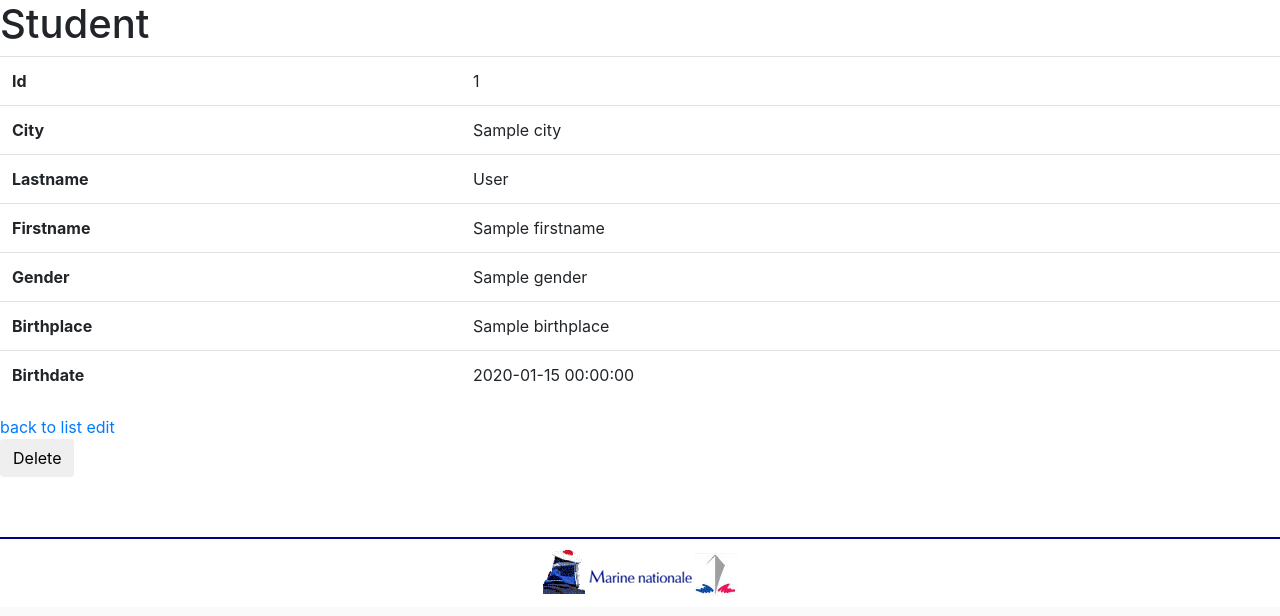
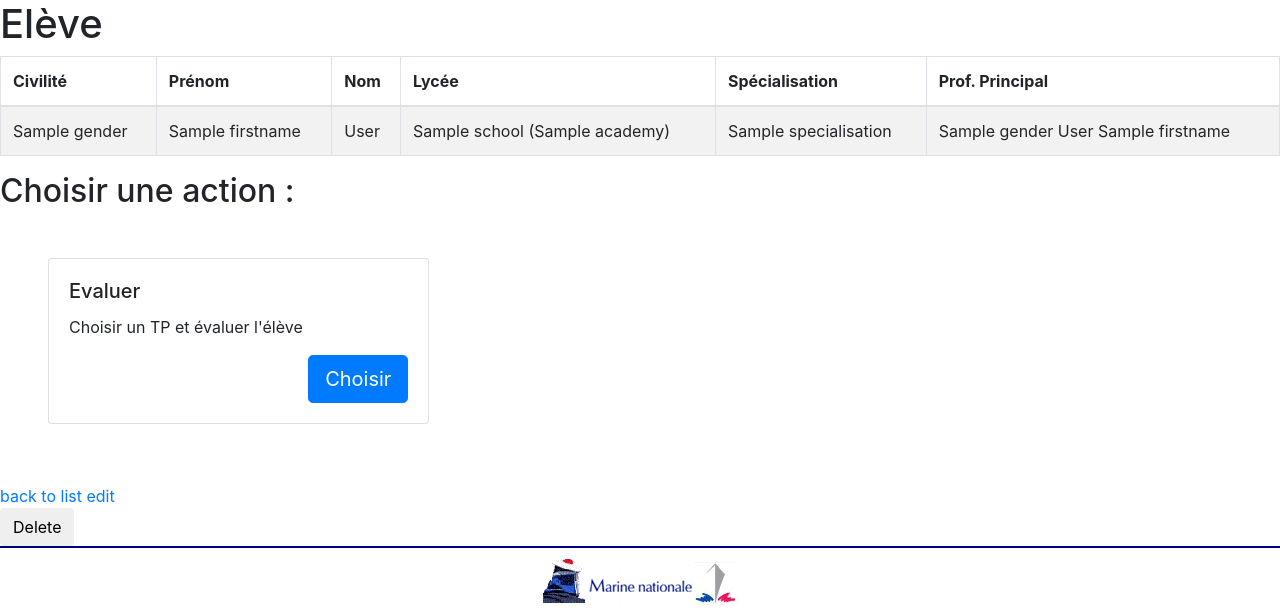
Before and after one commit to VincentSureau/outil_evaluation_eleves, a Symfony app: template templates/student/show.html.twig in a window 1280 px wide. Shown: the part 193-809 px from the top of the page. Before the commit the page ends 787 px from the top, so only its background shows below. Run offline with Twig, Linux system fonts and the light colour scheme; the template is opened without the code that fills it: most values are stand-ins (such as "Sample title", 1, 10 or a date in 2020); some libraries are stand-ins or nearby versions.

Commit message:
limitted admin action to admin user in student show

```diff
--- a/templates/student/show.html.twig
+++ b/templates/student/show.html.twig
@@ -1,42 +1,77 @@
 {% extends 'base.html.twig' %}
 
-{% block title %}Student{% endblock %}
+{% block title %}Elève{% endblock %}
 
 {% block body %}
-    <h1>Student</h1>
+    <h1>Elève</h1>
 
-    <table class="table">
+    <table class="table table-striped table-bordered">
+        <thead>
+            <tr>
+                    <th>Civilité</th>
+                    <th>Prénom</th>
+                    <th>Nom</th>
+                    <th>Lycée</th>
+                    <th>Spécialisation</th>
+                    <th>Prof. Principal</th>
+            </tr>
+        </thead>
         <tbody>
             <tr>
-                <th>Id</th>
-                <td>{{ student.id }}</td>
-            </tr>
-            <tr>
-                <th>City</th>
-                <td>{{ student.city }}</td>
-            </tr>
-            <tr>
-                <th>Lastname</th>
-                <td>{{ student.lastname }}</td>
-            </tr>
-            <tr>
-                <th>Firstname</th>
-                <td>{{ student.firstname }}</td>
-            </tr>
-            <tr>
-                <th>Gender</th>
-                <td>{{ student.gender }}</td>
-            </tr>
-            <tr>
-                <th>Birthplace</th>
-                <td>{{ student.birthplace }}</td>
-            </tr>
-            <tr>
-                <th>Birthdate</th>
-                <td>{{ student.birthdate ? student.birthdate|date('Y-m-d H:i:s') : '' }}</td>
+                    <td>{{ student.gender }}</td>
+                    <td>{{ student.firstname }}</td>
+                    <td>{{ student.lastname }}</td>
+                    <td>{{ student.school.name }} ({{ student.school.academy }})</td>
+                    <td>{{ student.specialisation.name }}</td>
+                    <td>{{ student.referent.gender ~ ' ' ~ student.referent.lastname ~ ' ' ~ student.referent.firstname }}</td>
             </tr>
         </tbody>
     </table>
+
+
+    <h2>Choisir une action :</h2>
+
+    <div class="card-columns m-5">
+
+        <div class="card">
+            <div class="card-body">
+                <h5 class="card-title">Evaluer</h5>
+                <p class="card-text">Choisir un TP et évaluer l'élève</p>
+                <p class="card-text text-right">
+                    <a href="{{ path('student_index') }}" class="btn btn-lg btn-primary">Choisir</a>
+                </p>
+
+            </div>
+        </div>
+
+        {% if is_granted('ROLE_ADMIN') %}
+
+        <div class="card border-warning">
+            <div class="card-body">
+                <h5 class="card-title">Mettre un commentaire</h5>
+                <p class="card-text">Mettre un commentaire sur le dossier de l'élève (action reservée au proviseur du P.E.M)</p>
+                <p class="card-text text-right">
+                    <a href="{{ path('student_index') }}" class="btn btn-lg btn-warning">Choisir</a>
+                </p>
+
+            </div>
+        </div>
+
+
+        <div class="card border-warning">
+            <div class="card-body">
+                <h5 class="card-title">Voir le dossier de l'élève</h5>
+                <p class="card-text">Générer le cachier d'évaluation de l'élève</p>
+                <p class="card-text text-right">
+                    <a href="{{ path('student_index') }}" class="btn btn-lg btn-warning">Choisir</a>
+                </p>
+
+            </div>
+        </div>
+
+        {% endif %}
+
+    </div>
 
     <a href="{{ path('student_index') }}">back to list</a>
 
```
